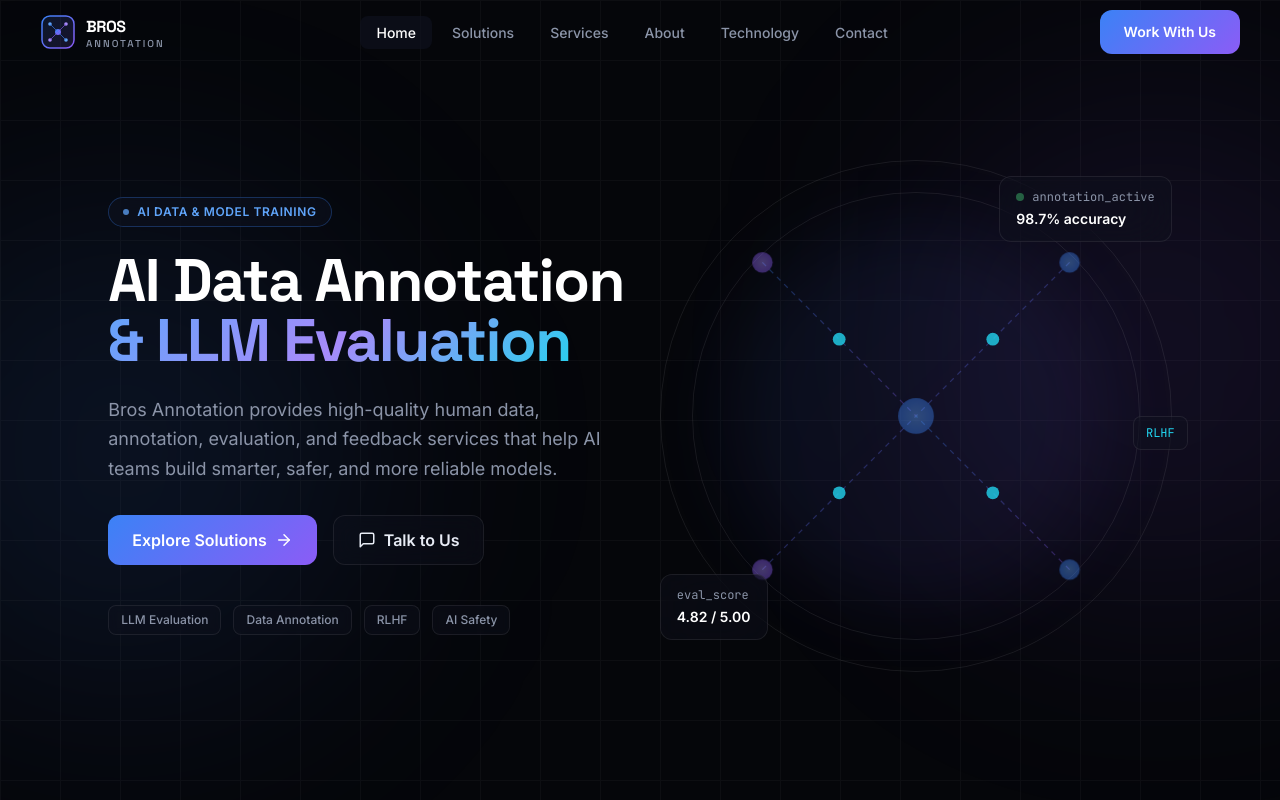
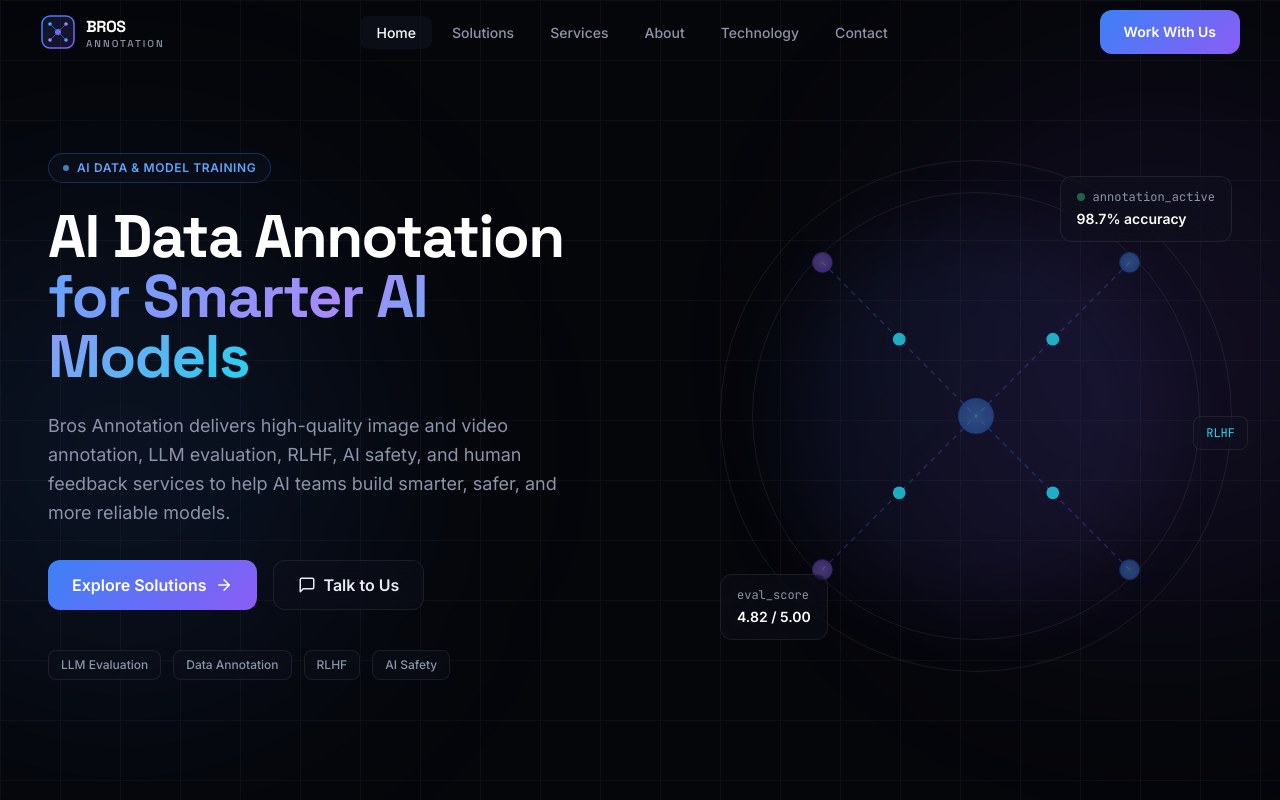
Before and after one commit to devansh211202/bros-annotation, a React (Vite) app: page / in a window 1280 px wide. Shown: the top 800 px of the page. Built offline with nearby package versions, Linux system fonts and the light colour scheme.

Commit message:
Update Hero.tsx

```diff
--- a/src/components/Hero.tsx
+++ b/src/components/Hero.tsx
@@ -42,13 +42,13 @@
           <h1 className="font-display text-4xl sm:text-5xl lg:text-6xl font-bold leading-[1.1] text-white mb-6">
             AI Data Annotation
             <br />
-            <span className="text-gradient">& LLM Evaluation</span>
+            <span className="text-gradient">for Smarter AI Models</span>
           </h1>
 
           <p className="text-lg text-text-muted leading-relaxed mb-8 max-w-lg">
-            Bros Annotation provides high-quality human data, annotation,
-            evaluation, and feedback services that help AI teams build smarter,
-            safer, and more reliable models.
+            Bros Annotation delivers high-quality image and video annotation,
+            LLM evaluation, RLHF, AI safety, and human feedback services to help
+            AI teams build smarter, safer, and more reliable models.
           </p>
 
           <div className="flex flex-wrap gap-4 mb-10">
```
